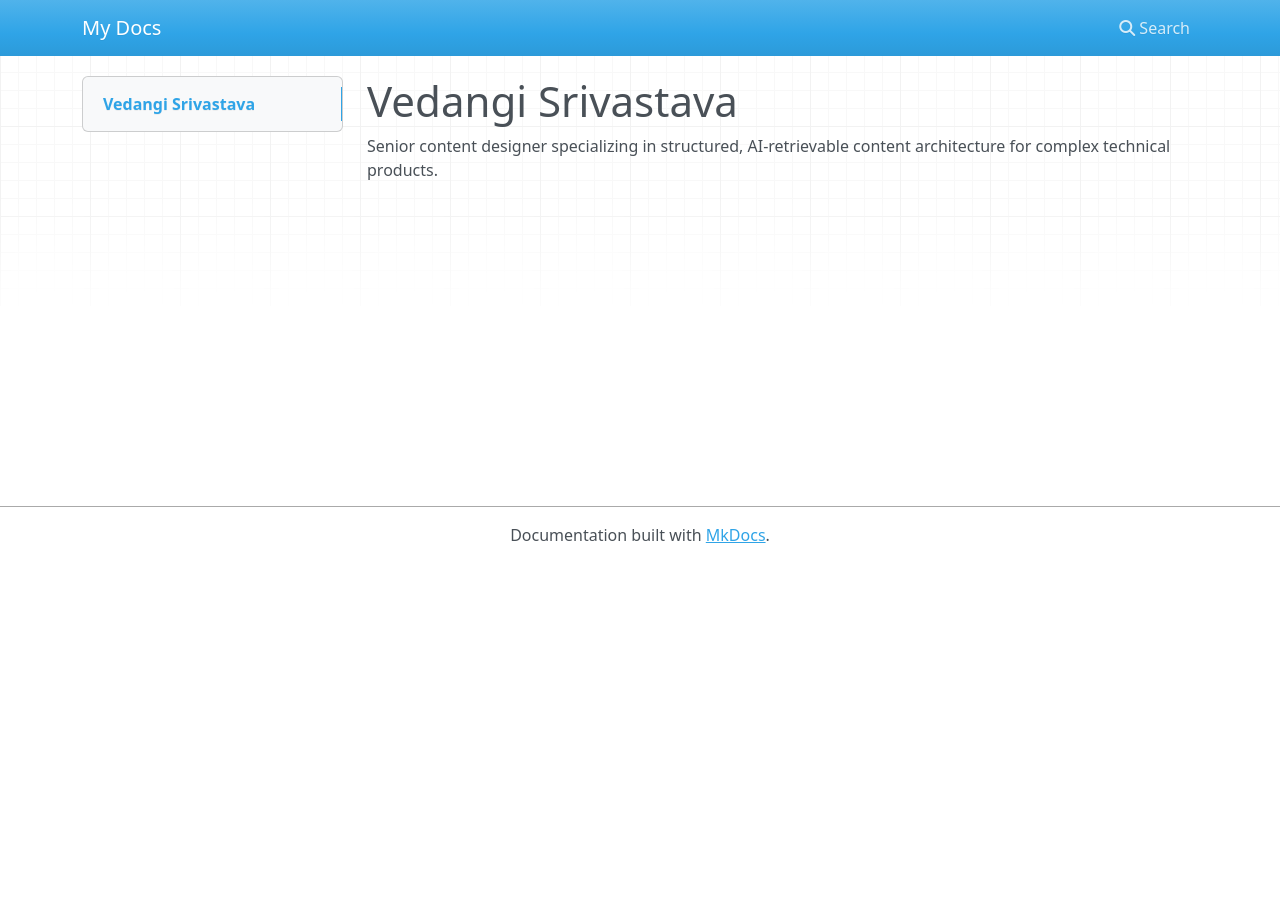
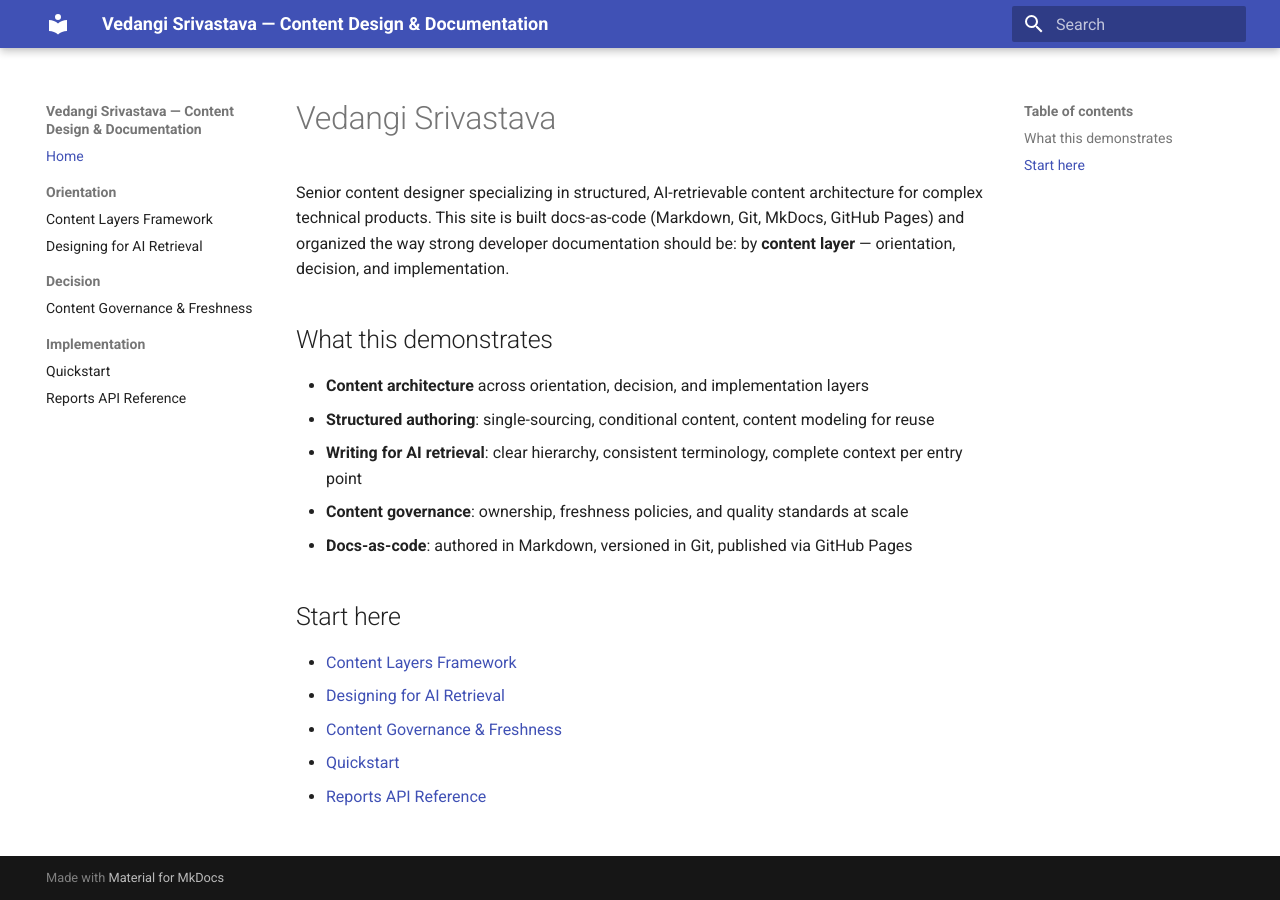
Before and after one commit to vedangisrivastava30-pixel/vedangi-docs, an MkDocs documentation site: the page built from docs/index.md, in a window 1280 px wide. Built offline with MkDocs 1.6.1 and Material for MkDocs 9.7.7, drawn with Linux system fonts in a browser that asks for light colours; nearby versions of some CDN libraries.

Commit message:
Add portfolio content and site configuration

```diff
--- a/docs/index.md
+++ b/docs/index.md
@@ -1,4 +1,22 @@
 # Vedangi Srivastava
 
-Senior content designer specializing in structured, AI-retrievable
-content architecture for complex technical products.
+Senior content designer specializing in structured, AI-retrievable content architecture for
+complex technical products. This site is built docs-as-code (Markdown, Git, MkDocs, GitHub Pages)
+and organized the way strong developer documentation should be: by **content layer** —
+orientation, decision, and implementation.
+
+## What this demonstrates
+
+- **Content architecture** across orientation, decision, and implementation layers
+- **Structured authoring**: single-sourcing, conditional content, content modeling for reuse
+- **Writing for AI retrieval**: clear hierarchy, consistent terminology, complete context per entry point
+- **Content governance**: ownership, freshness policies, and quality standards at scale
+- **Docs-as-code**: authored in Markdown, versioned in Git, published via GitHub Pages
+
+## Start here
+
+- [Content Layers Framework](orientation/content-layers.md)
+- [Designing for AI Retrieval](orientation/ai-retrieval.md)
+- [Content Governance & Freshness](decision/governance.md)
+- [Quickstart](implementation/quickstart.md)
+- [Reports API Reference](implementation/reports-api.md)
--- a/mkdocs.yml
+++ b/mkdocs.yml
@@ -1 +1,29 @@
-site_name: My Docs
+site_name: Vedangi Srivastava — Content Design & Documentation
+site_description: Technical content design portfolio, structured as developer documentation.
+theme:
+  name: material
+  features:
+    - navigation.sections
+    - navigation.top
+    - content.code.copy
+  palette:
+    - scheme: default
+      primary: indigo
+      accent: indigo
+markdown_extensions:
+  - admonition
+  - pymdownx.highlight
+  - pymdownx.superfences
+  - tables
+  - toc:
+      permalink: true
+nav:
+  - Home: index.md
+  - Orientation:
+      - Content Layers Framework: orientation/content-layers.md
+      - Designing for AI Retrieval: orientation/ai-retrieval.md
+  - Decision:
+      - Content Governance & Freshness: decision/governance.md
+  - Implementation:
+      - Quickstart: implementation/quickstart.md
+      - Reports API Reference: implementation/reports-api.md
```
Also changed, not shown: docs/decision/governance.md (added, +20 -0 lines), docs/implementation/quickstart.md (added, +44 -0 lines), docs/implementation/reports-api.md (added, +59 -0 lines), docs/orientation/ai-retrieval.md (added, +23 -0 lines), docs/orientation/content-layers.md (added, +25 -0 lines), docs/reference/openapi.yaml (added, +25 -0 lines).
